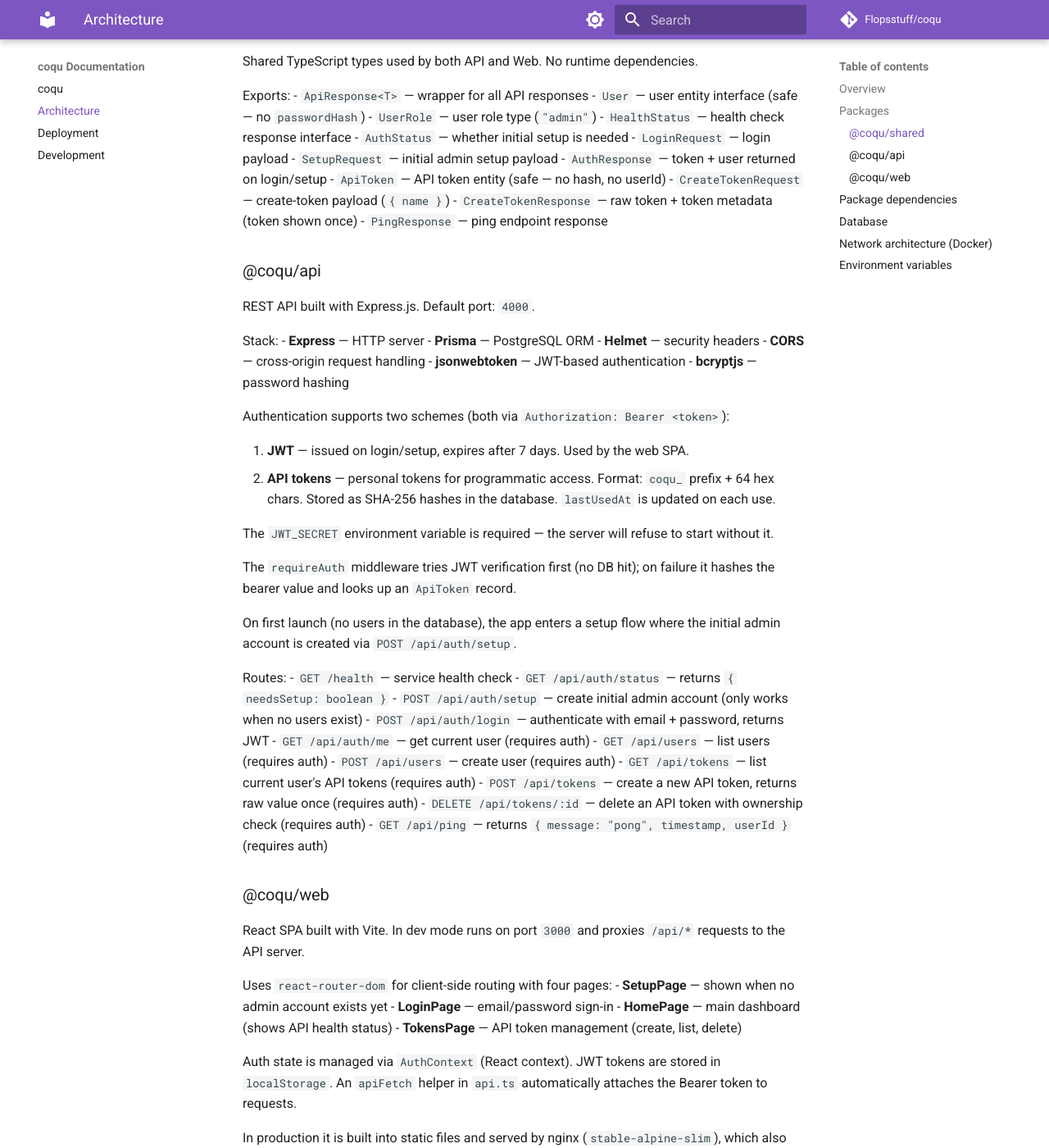
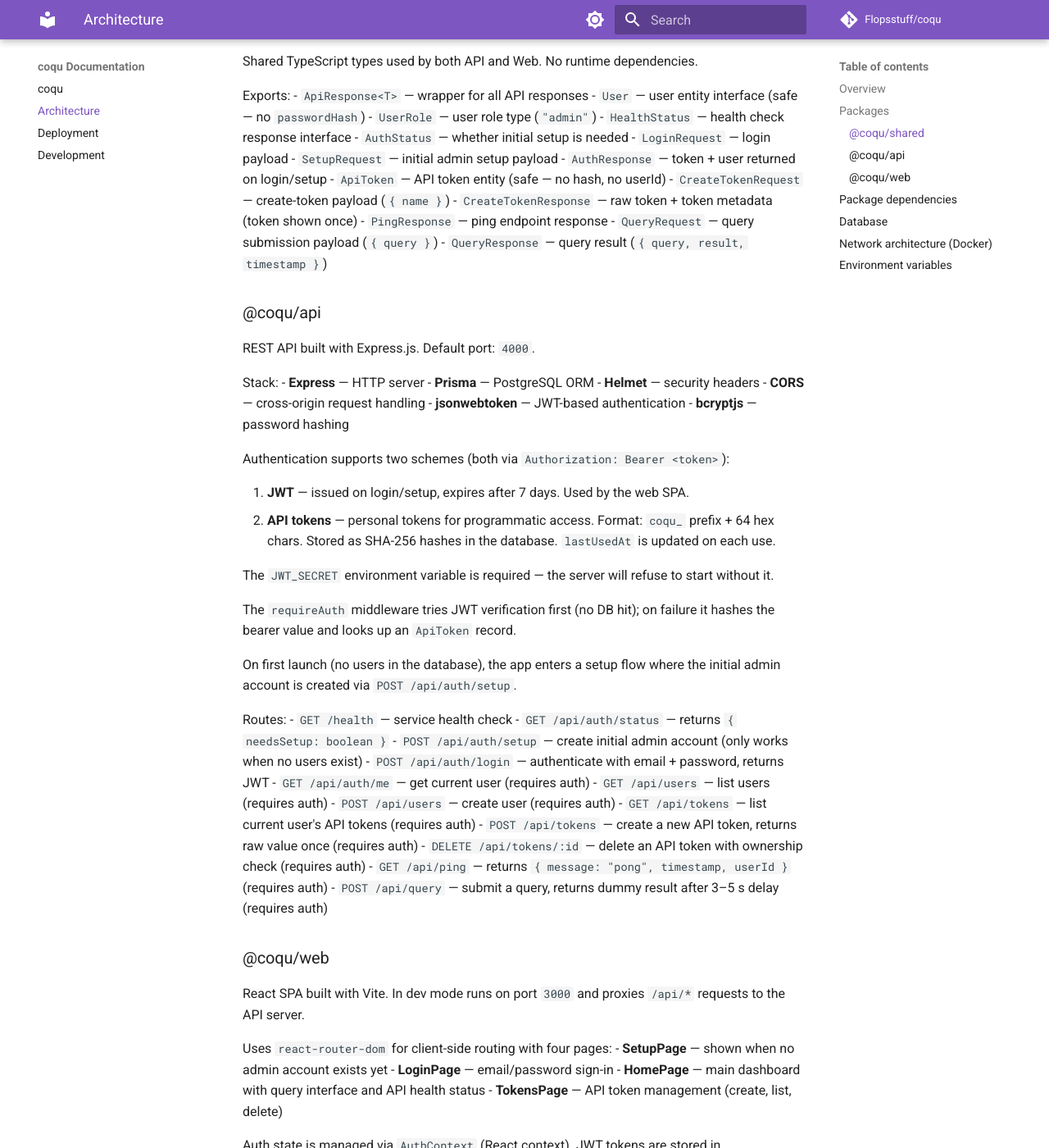
Before and after one commit to Flopsstuff/coqu, an MkDocs documentation site: the page built from docs/architecture.md, in a window 1280 px wide and 1400 px high, scrolled down 444 px. Shown: the whole window at 82% size. Built offline with MkDocs 1.6.1 and Material for MkDocs 9.7.7, drawn with Linux system fonts in a browser that asks for light colours; comment, search, counter and statistics services are not loaded.

Commit message:
✨ Add query processing to API and update documentation
Updated the architecture documentation to include the new query processing feature. Added `QueryRequest` and `QueryResponse` sections under the Exports and documented the new query-related endpoint `POST /api/query` as part of the API routes. Enhanced the `HomePage` description to reflect the addition of a query interface. These changes expand the API's functionality by allowing users to submit queries and receive results, providing a more robust service offering.

```diff
--- a/docs/architecture.md
+++ b/docs/architecture.md
@@ -30,6 +30,8 @@ Exports:
 - `CreateTokenRequest` — create-token payload (`{ name }`)
 - `CreateTokenResponse` — raw token + token metadata (token shown once)
 - `PingResponse` — ping endpoint response
+- `QueryRequest` — query submission payload (`{ query }`)
+- `QueryResponse` — query result (`{ query, result, timestamp }`)
 
 ### @coqu/api
 
@@ -66,6 +68,7 @@ Routes:
 - `POST /api/tokens` — create a new API token, returns raw value once (requires auth)
 - `DELETE /api/tokens/:id` — delete an API token with ownership check (requires auth)
 - `GET /api/ping` — returns `{ message: "pong", timestamp, userId }` (requires auth)
+- `POST /api/query` — submit a query, returns dummy result after 3–5 s delay (requires auth)
 
 ### @coqu/web
 
@@ -74,7 +77,7 @@ React SPA built with Vite. In dev mode runs on port `3000` and proxies `/api/*`
 Uses `react-router-dom` for client-side routing with four pages:
 - **SetupPage** — shown when no admin account exists yet
 - **LoginPage** — email/password sign-in
-- **HomePage** — main dashboard (shows API health status)
+- **HomePage** — main dashboard with query interface and API health status
 - **TokensPage** — API token management (create, list, delete)
 
 Auth state is managed via `AuthContext` (React context). JWT tokens are stored in `localStorage`. An `apiFetch` helper in `api.ts` automatically attaches the Bearer token to requests.
```
